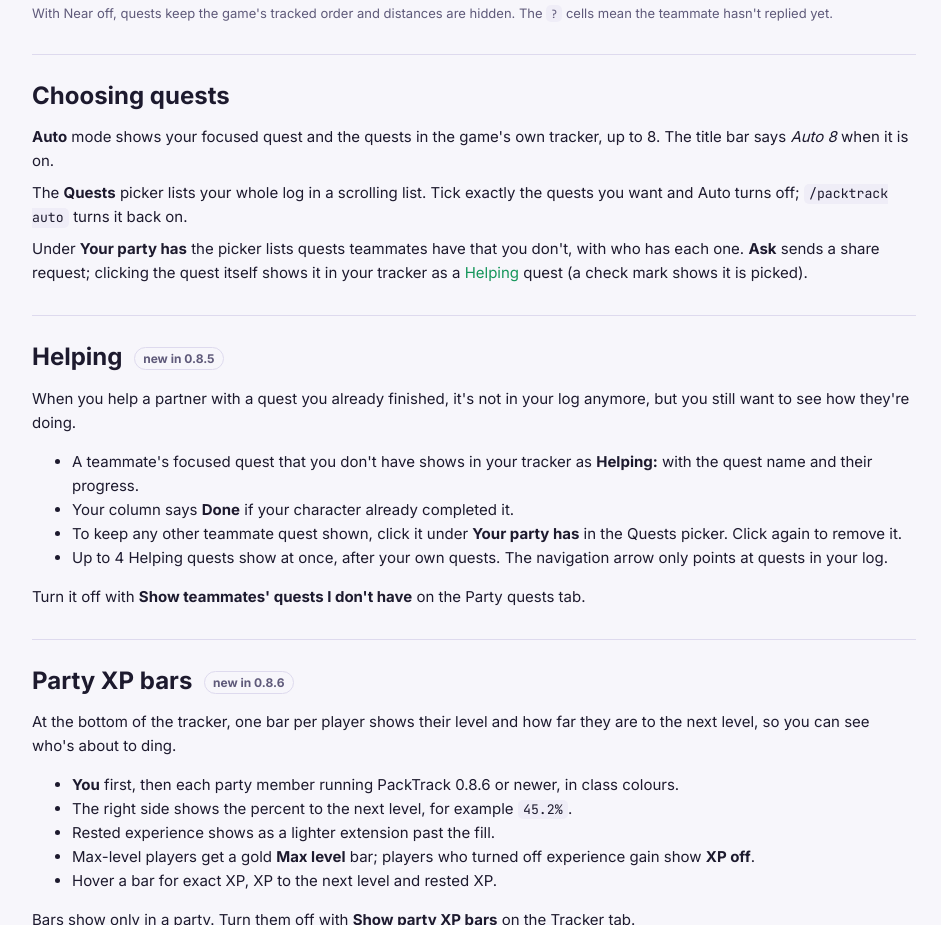
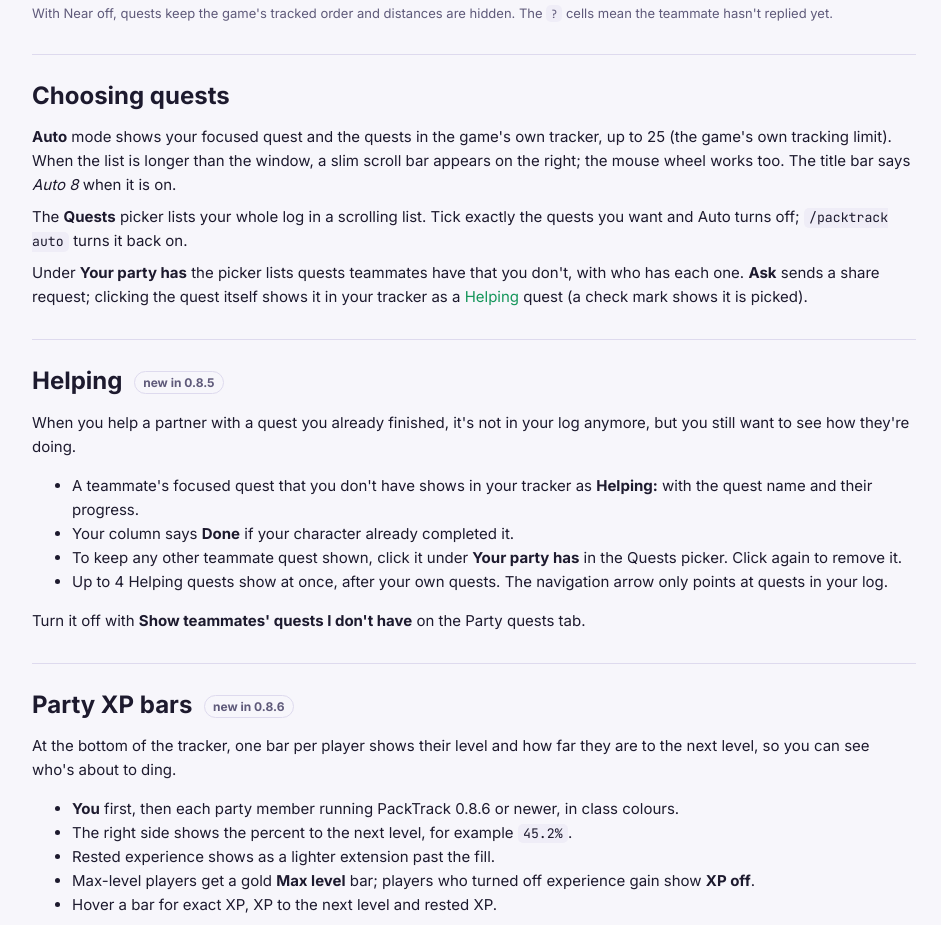
Before and after one commit to Photronix2020/PackTrack-Wiki, a plain HTML site: page index.html in a window 1280 px wide. Shown: the part 3879-4804 px from the top of the page, without its empty margins (286-1227 px from the left). Drawn offline with Linux system fonts and the light colour scheme.

Commit message:
PackTrack 0.9.0: up to 25 quests, scroll bar
Co-Authored-By: Claude Opus 5.5 <noreply@anthropic.com>

```diff
--- a/index.html
+++ b/index.html
@@ -204,7 +204,7 @@ figcaption{color:var(--muted);font-size:13px;margin-top:6px}
 
 <section id="picker" data-s>
 <h2>Choosing quests</h2>
-<p><b>Auto</b> mode shows your focused quest and the quests in the game's own tracker, up to 8. The title bar says <i>Auto 8</i> when it is on.</p>
+<p><b>Auto</b> mode shows your focused quest and the quests in the game's own tracker, up to 25 (the game's own tracking limit). When the list is longer than the window, a slim scroll bar appears on the right; the mouse wheel works too. The title bar says <i>Auto 8</i> when it is on.</p>
 <p>The <b>Quests</b> picker lists your whole log in a scrolling list. Tick exactly the quests you want and Auto turns off; <code>/packtrack auto</code> turns it back on.</p>
 <p>Under <b>Your party has</b> the picker lists quests teammates have that you don't, with who has each one. <b>Ask</b> sends a share request; clicking the quest itself shows it in your tracker as a <a href="#helping">Helping</a> quest (a check mark shows it is picked).</p>
 </section>
```
